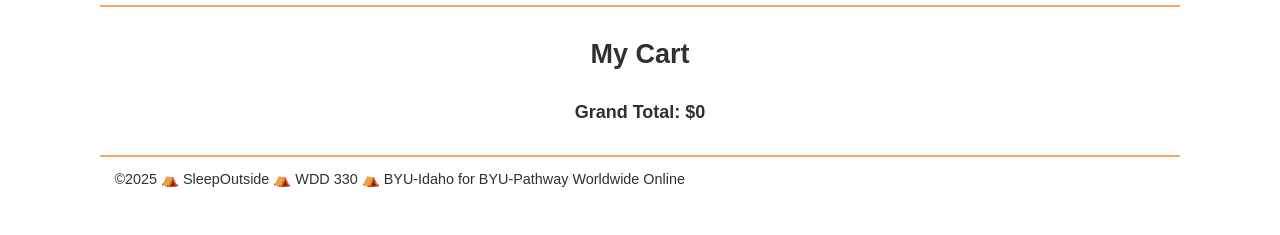
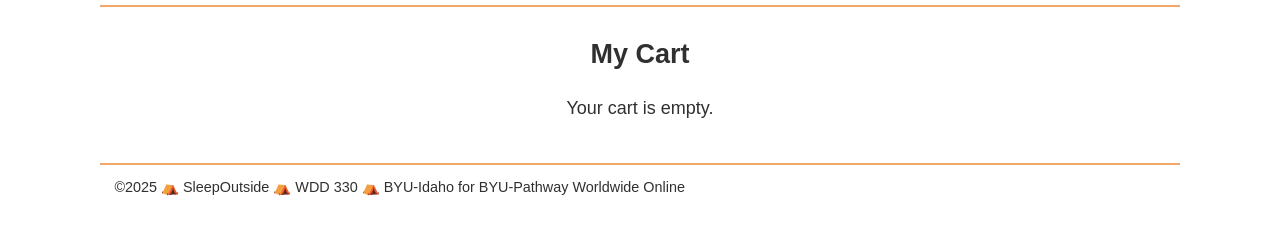
Before and after one commit to lifegatejustice/wdd-330, a website built with Vite: page src/cart/index.html in a window 1280 px wide. Shown: the part 71-306 px from the top of the page. Built offline with nearby package versions, Linux system fonts and the light colour scheme; files whose address does not match are found by name.

Commit message:
Cart grand total

```diff
--- a/src/cart/index.html
+++ b/src/cart/index.html
@@ -21,7 +21,7 @@
         <h2>My Cart</h2>
 
         <ul class="product-list"></ul>
-        <div class="cart-total">
+        <div class="cart-total d-none">
           Grand Total: $<span class="grand-total">0.00</span>
         </div>
       </section>
--- a/src/css/style.css
+++ b/src/css/style.css
@@ -124,6 +124,7 @@ button {
   font-weight: bold;
   margin-top: 1rem;
 }
+
 .divider {
   border-bottom: 2px solid var(--primary-color);
 }
@@ -301,7 +302,9 @@ button {
   display: flex;
   align-items: center;
 }
-
+.d-none {
+  display: none;
+}
 .ps-relative {
   position: relative;
 }
--- a/src/js/ShoppingCart.mjs
+++ b/src/js/ShoppingCart.mjs
@@ -27,9 +27,15 @@ export default class ShoppingCart {
   }
 
   renderList(list) {
-    const templateFn = (item) => this.prepareCartItemTemplate(this.template, item);
-    renderListWithTemplate(templateFn, this.listElement, list, "afterbegin", true);
-    this.updateGrandTotal();
+    if (this.cartItems.length === 0) {
+      this.listElement.innerHTML = "<p>Your cart is empty.</p>";
+      const totalElement = qs(".cart-total");
+      totalElement.classList.add("d-none");
+    } else {
+      const templateFn = (item) => this.prepareCartItemTemplate(this.template, item);
+      renderListWithTemplate(templateFn, this.listElement, list, "afterbegin", true);
+      this.updateGrandTotal();
+    }
   }
 
   setupEventListeners() {
@@ -51,9 +57,7 @@ export default class ShoppingCart {
     setLocalStorage("so-cart", this.cartItems);
     this.renderList(this.cartItems);
     updateCartCount(); // Update cart count after removing an item
-    if (this.cartItems.length === 0) {
-      this.listElement.innerHTML = "<p>Your cart is empty.</p>";
-    }
+
 
   }
 
@@ -72,9 +76,12 @@ export default class ShoppingCart {
 
   updateGrandTotal() {
     const total = this.cartItems.reduce((sum, item) => sum + (item.FinalPrice * item.Quantity), 0);
-    const totalElement = qs(".grand-total");
-    if (totalElement) {
-      totalElement.textContent = `${total.toLocaleString("en-US")}`;
+    const totalElement = qs(".cart-total");
+    const totalSpan = qs(".grand-total");
+
+    if (totalSpan && total > 0) {
+      totalElement.classList.remove("d-none");
+      totalSpan.textContent = `${total.toLocaleString("en-US")}`;
     }
   }
 }
```
